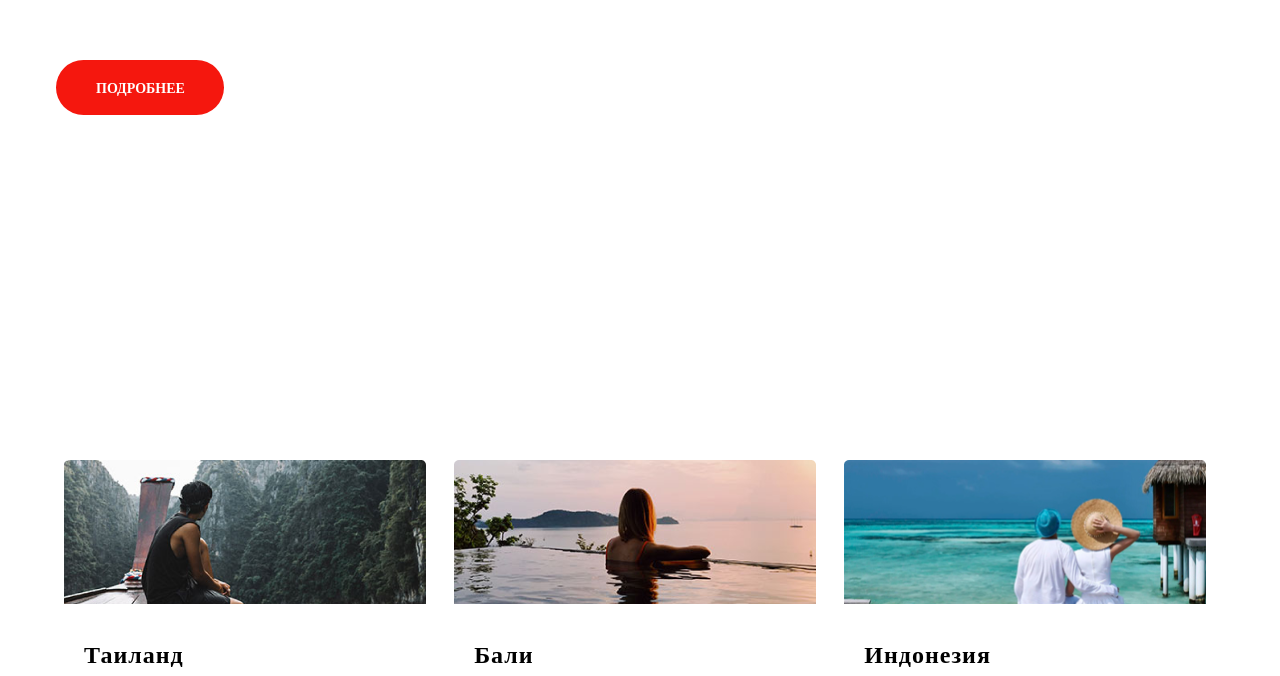
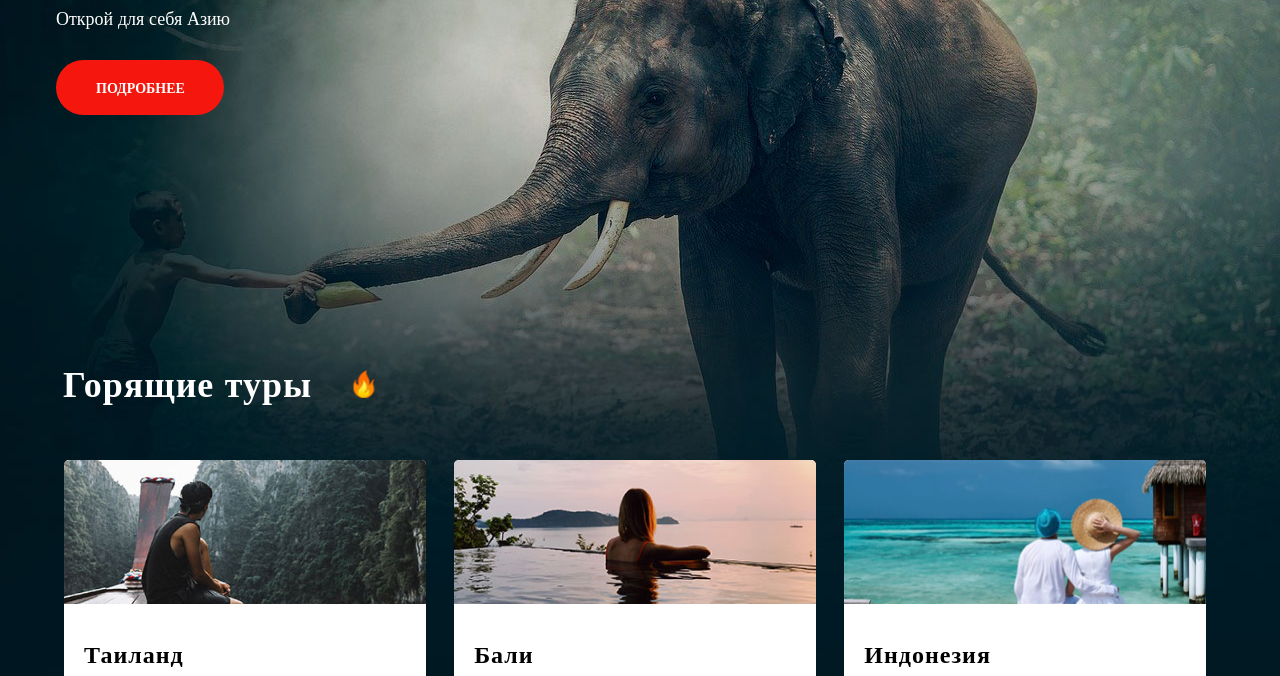
Before and after one commit to kreyhard/air-asia, a plain HTML site: page index.html in a window 1280 px wide. Shown: the part 421-1097 px from the top of the page. Drawn offline with nearby package versions, Linux system fonts and the light colour scheme; files whose address does not match are found by name.

Commit message:
Update base.css

```diff
--- a/css/blocks/base.css
+++ b/css/blocks/base.css
@@ -73,7 +73,7 @@ img {
 }
 
 .wrapper--main {
-  background: url(img/1.png) center top no-repeat, url(img/2.png) center bottom no-repeat, url(img/center.png);
+  background: url(../../img/1.png) center top no-repeat, url(../../img/2.png) center bottom no-repeat, url(../../img/center.png);
 }
 
 .container {
@@ -143,7 +143,7 @@ img {
 
 .title--fire::after {
   content: "";
-  background: url(img/icons/flame.png), no-repeat;
+  background: url(/img/icons/flame.png), no-repeat;
   margin-left: 10px;
   width: 21px;
   height: 28px;
```
